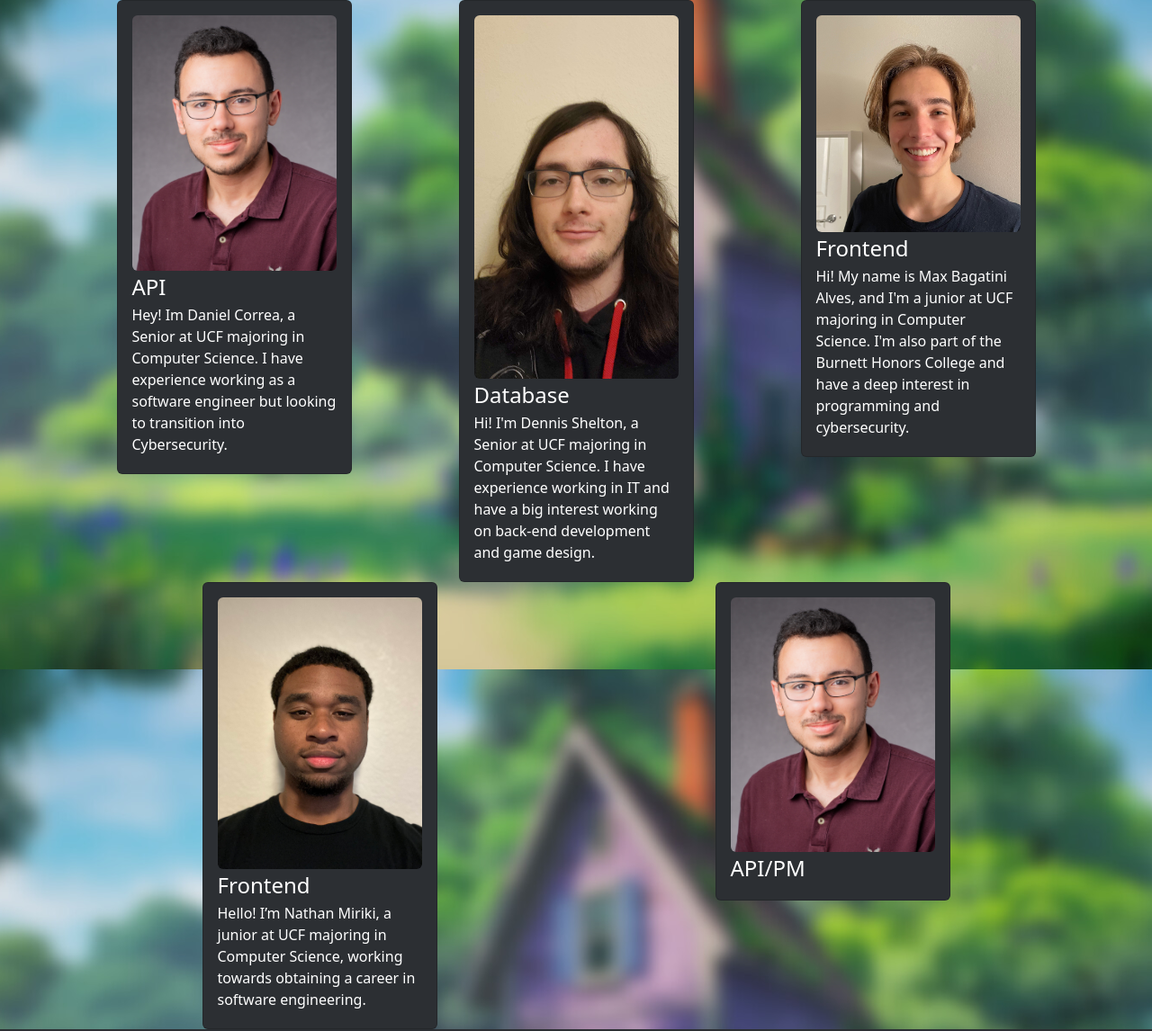
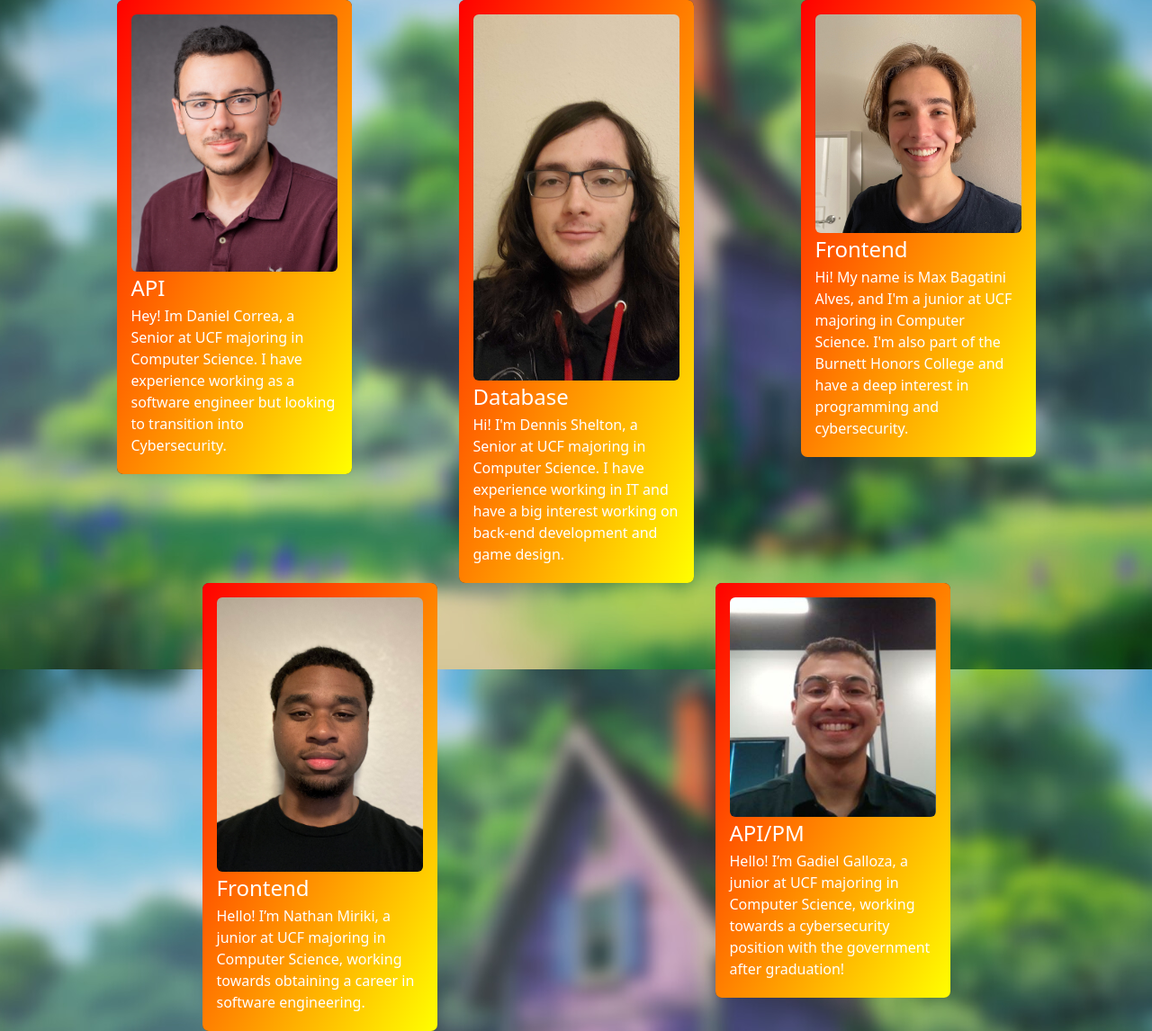
Before and after one commit to dshelton2001/POOS-Project-1, a PHP site: page /about-us.html in a window 1280 px wide. Shown: the part 56-1202 px from the top of the page at 90% size. Run offline with PHP 8.4, Linux system fonts and the light colour scheme; some libraries are stand-ins or nearby versions.

Commit message:
about us

```diff
--- a/about-us.html
+++ b/about-us.html
@@ -49,7 +49,7 @@
 				<div class="col-sm-3 mx-auto">
 					<div class="card">
 						<div class="card-body pb-1">
-							<a><img class="img-fluid rounded" src="images/Daniel C Image.jpg"></a>
+							<a><img class="img-fluid rounded" src="images/Daniel C.jpg"></a>
 							<h4 class="card-title my-1">API</h4>
 							<p class="card-details">
 								Hey! Im Daniel Correa, a Senior at UCF majoring in Computer Science.
@@ -62,7 +62,7 @@
 				<div class="col-sm-3 mx-auto">
 					<div class="card">
 						<div class="card-body pb-1">
-							<a><img class="img-fluid rounded profile-pic" src="images/Dennis S Image.jpg"></a>
+							<a><img class="img-fluid rounded profile-pic" src="images/Dennis C Edit.jpg"></a>
 							<h4 class="card-title my-1">Database</h4>
 							<p class="card-details">
 								Hi! I'm Dennis Shelton, a Senior at UCF majoring in Computer Science.
@@ -93,18 +93,18 @@
 							<a><img class="img-fluid rounded" src="images/Nathan M Image.jpg"></a>
 							<h4 class="card-title my-1">Frontend</h4>
 							<p class="card-details">Hello! I’m Nathan Miriki, a junior at UCF majoring in Computer
-								Science,
-								working towards obtaining a career in software engineering.</p>
+								Science, working towards obtaining a career in software engineering.</p>
 						</div>
 					</div>
 				</div>
 				<div class="col-sm-3 mx-auto">
 					<div class="card">
 						<div class="card-body pb-1">
-							<a><img class="img-fluid rounded" src="images/Daniel C Image.jpg"></a>
-
+							<a><img class="img-fluid rounded" src="images/Gadiel G.JPG"></a>
 							<h4 class="card-title my-1">API/PM</h4>
-							<p class="card-details"></p>
+							<p class="card-details">Hello! I’m Gadiel Galloza, a junior at UCF majoring in Computer
+								Science,
+								working towards a cybersecurity position with the government after graduation!</p>
 						</div>
 					</div>
 				</div>
--- a/css/about-us.css
+++ b/css/about-us.css
@@ -12,10 +12,15 @@ body {
 	padding-right: 16px;
 }
 
-.profile-pic {}
+.card-body {
+	background-image: linear-gradient(to bottom right, red, yellow);
+	border-radius: 7px;
+}
 
 .card {
-	background-color: #2c2f33;
+	border-radius: 7px;
+	border: none;
+	background-color: #32383e;
 }
 
 .card-title,
```
Also changed, not shown: images/Daniel C.jpg (renamed from images/Daniel C Image.jpg), images/Dennis C Edit.jpg (added), images/Dennis S Image.jpg (deleted), images/Gadiel G.JPG (added).
